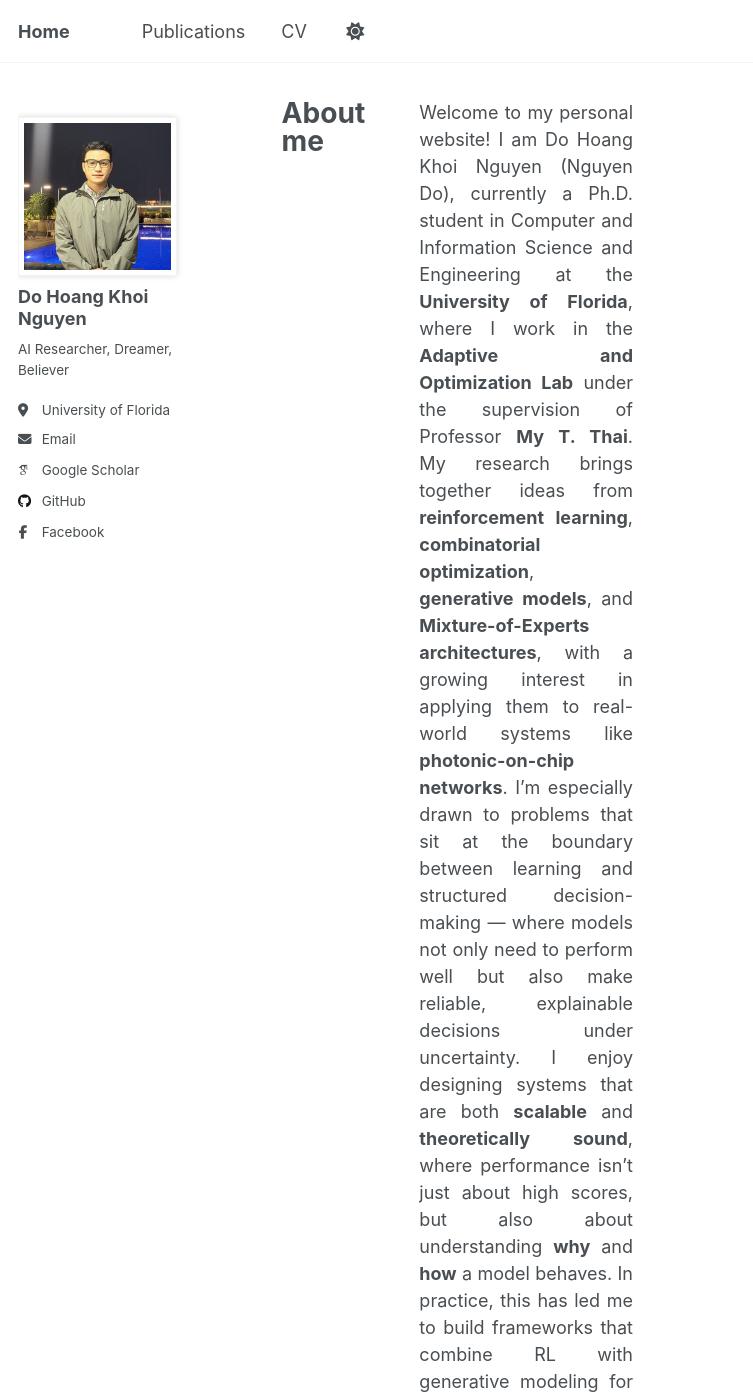
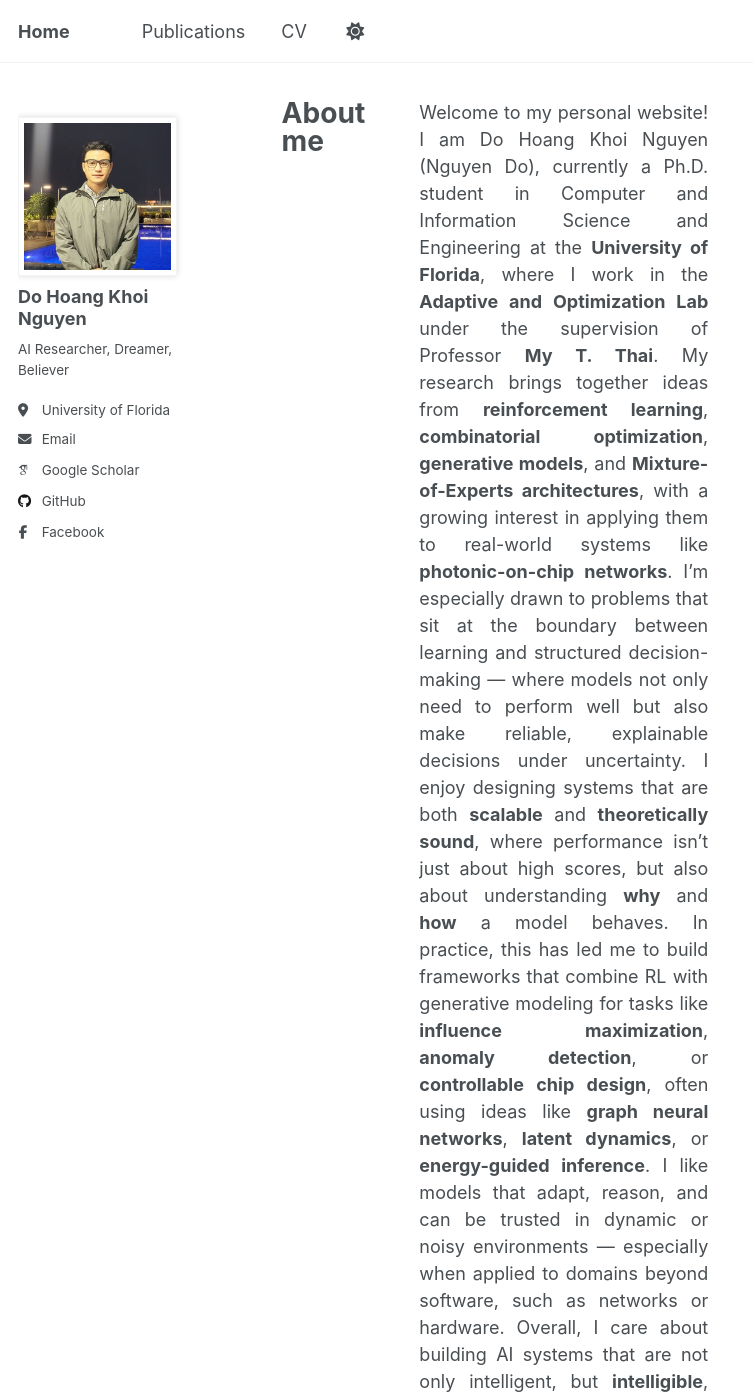
Before and after one commit to nguyendo1801/nguyendo1801.github.io, a Jekyll site: the page built from _pages/about.md, in a window 1280 px wide and 1400 px high. Shown: the whole window, without its empty margins (0-753 px from the left). Built offline with Jekyll 4.4.1, drawn with Linux system fonts in a browser that asks for light colours; some web fonts are replaced.

Commit message:
Deploy academic site 0.0.0.0.2

```diff
--- a/_sass/layout/_page.scss
+++ b/_sass/layout/_page.scss
@@ -27,9 +27,7 @@
     @include full();
     display: flex;
     gap: 3rem;
-    .page__content {
-  flex: 1;
-}
+    .page__content,
     .page__meta,
     .page__share {
       @include full();
```
